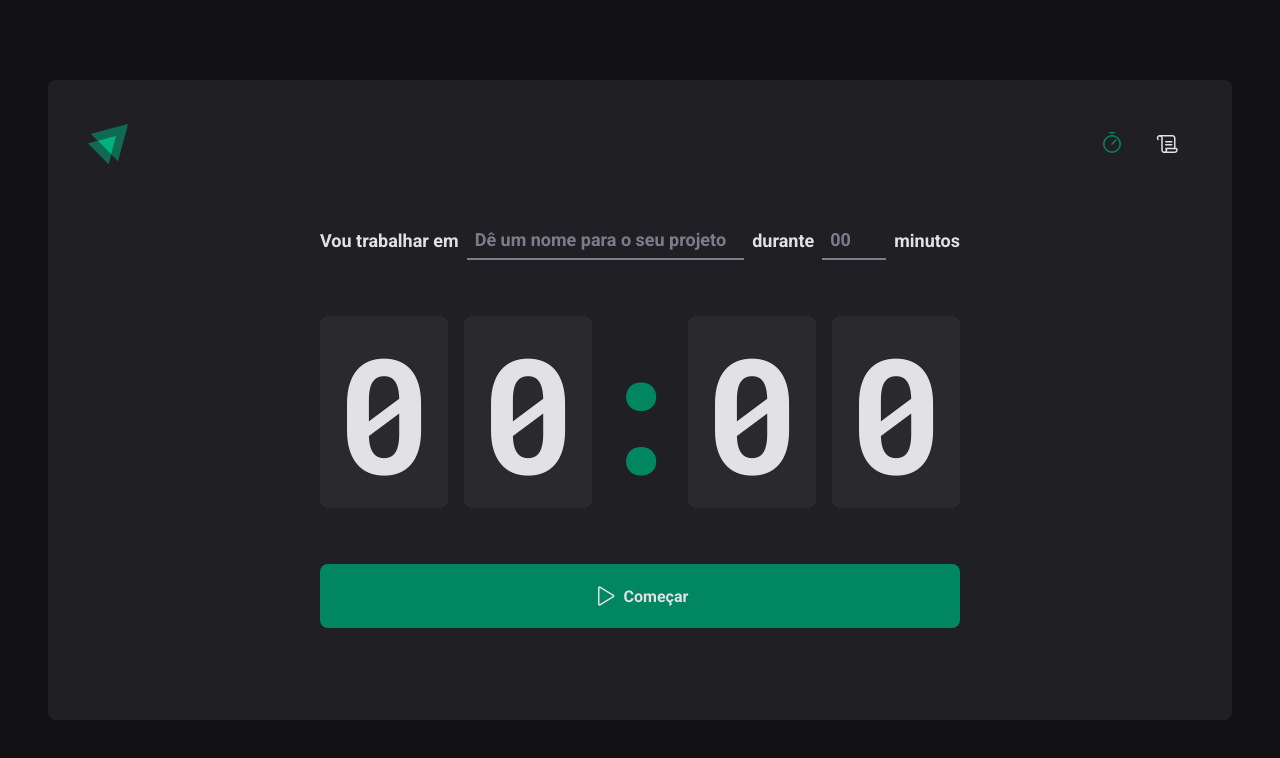
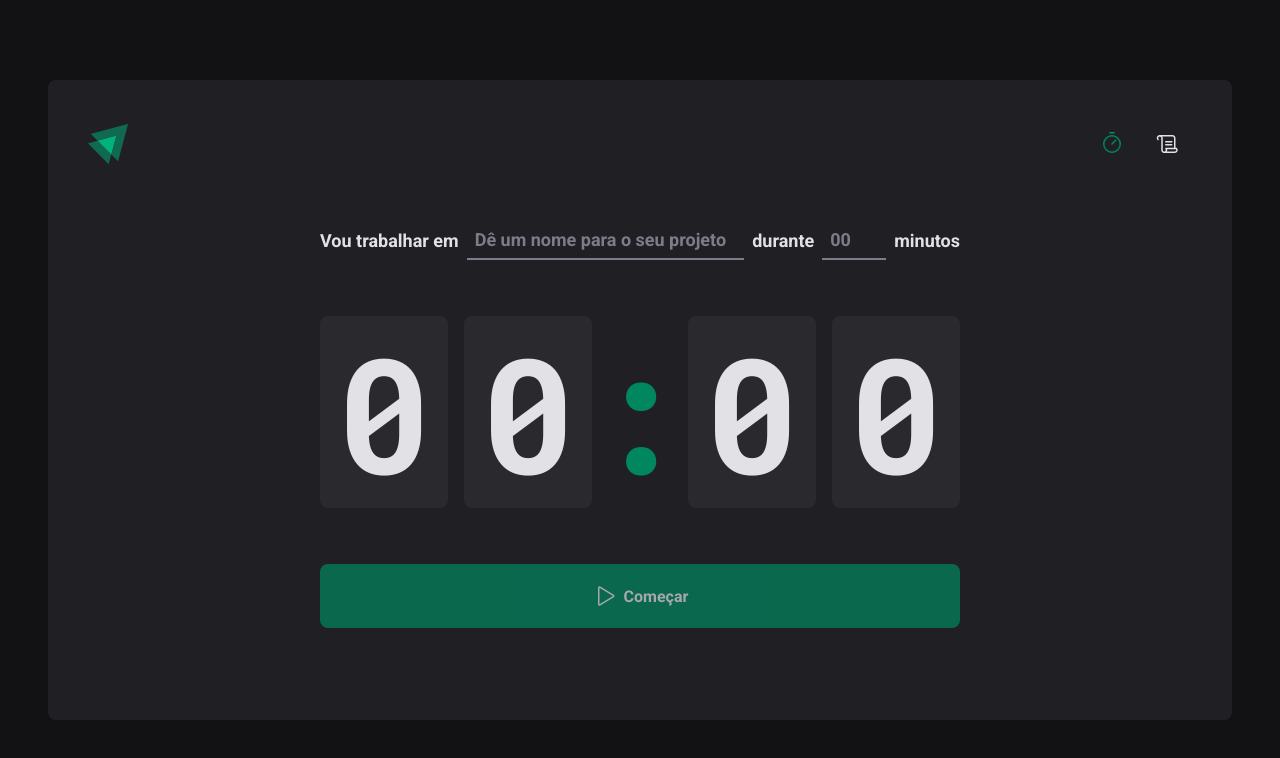
Before and after one commit to GabriellMaiaa/Ignite-Timer, a React (Vite) app: page / in a window 1280 px wide. Shown: the top 758 px of the page. Built offline with nearby package versions, Linux system fonts and the light colour scheme.

Commit message:
initializing with react forms

```diff
--- a/src/pages/Home/index.tsx
+++ b/src/pages/Home/index.tsx
@@ -9,16 +9,21 @@
   StartCountdownButton,
   TaskInput,
 } from './styles'
-import { useState } from 'react'
 
 // controlled / uncontrolled
 
 export function Home() {
-  const { register, handleSubmit } = useForm()
+  const { register, handleSubmit, watch } = useForm()
+
+  function handleCreateNewCycle(data: any) {
+    console.log(data)
+  }
+  const task = watch('task')
+  const isSubmitDisabled = !task
 
   return (
     <HomeContainer>
-      <form>
+      <form onSubmit={handleSubmit(handleCreateNewCycle)}>
         <FormContainer>
           <label htmlFor="task">Vou trabalhar em</label>
           <TaskInput
@@ -40,7 +45,7 @@
             step={5}
             min={5}
             max={60}
-            {...register('minutesAmount')}
+            {...register('minutesAmount', { valueAsNumber: true })}
           />
           <span>minutos</span>
         </FormContainer>
@@ -53,7 +58,7 @@
           <span>0</span>
         </CountdownContainer>
 
-        <StartCountdownButton type="submit">
+        <StartCountdownButton type="submit" disabled={isSubmitDisabled}>
           <Play size={24} />
           Começar
         </StartCountdownButton>
```
